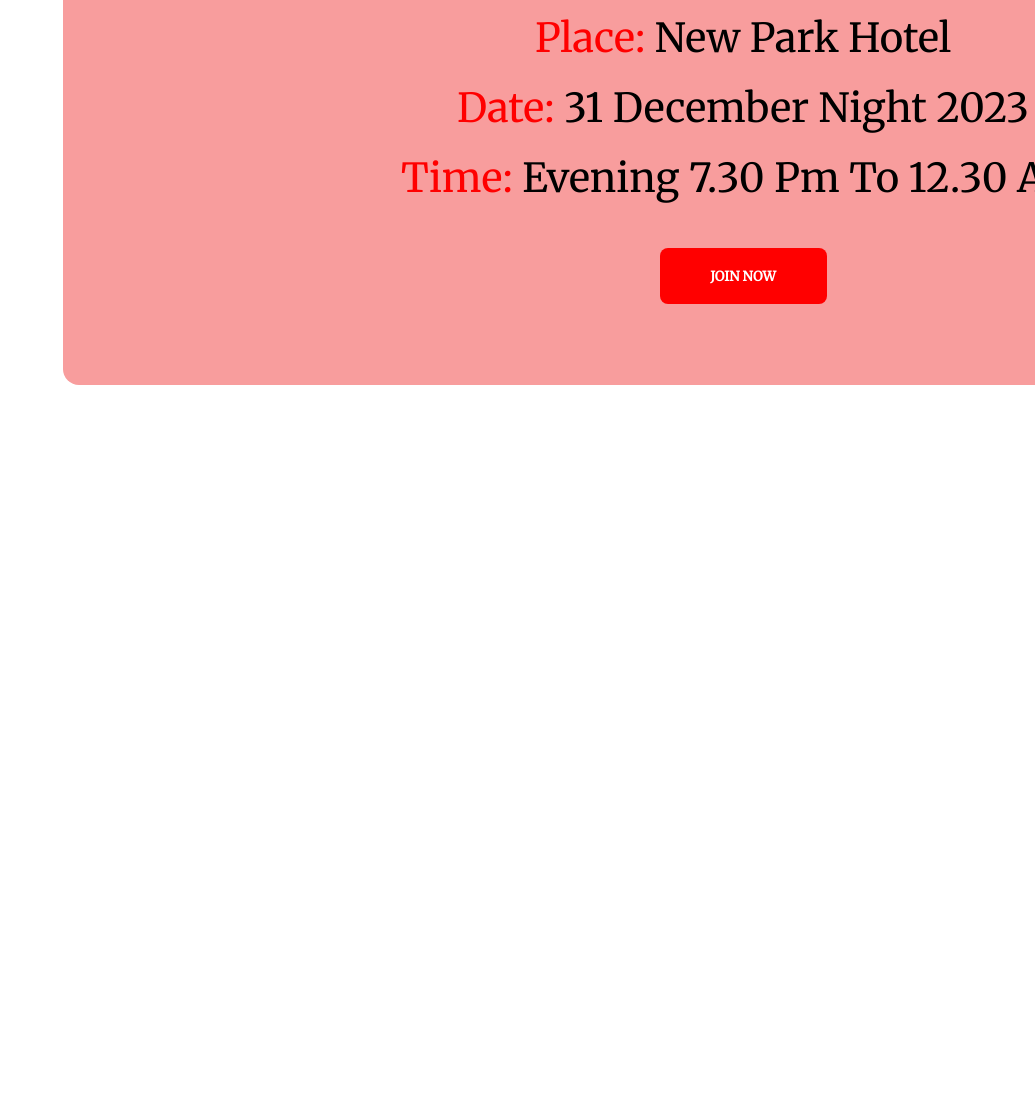
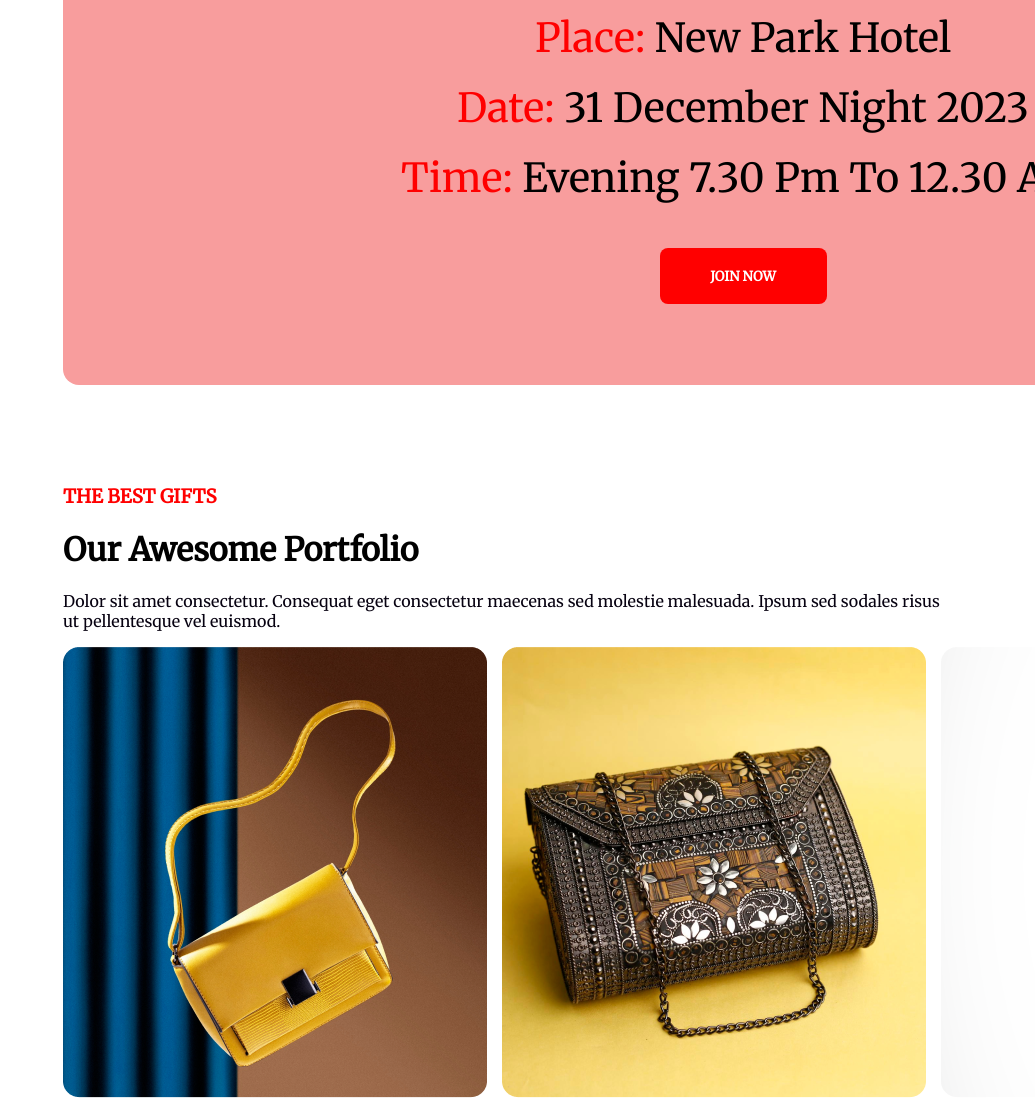
Before and after one commit to Occult09/Assignment-1, a plain HTML site: page index.html in a window 1280 px wide. Shown: the part 2521-3638 px from the top of the page, without its empty margins (245-1280 px from the left). Before the commit the page ends 2914 px from the top, so only its background shows below. Drawn offline with Linux system fonts and the light colour scheme.

Commit message:
product section added

```diff
--- a/index.html
+++ b/index.html
@@ -47,6 +47,27 @@
                 <li><button class="btn-primary">JOIN NOW</button></li>
             </ul>
         </div>
+        <div class="product-container">
+            <div class="product-contents">
+                <h3 class="product-title1">THE BEST  GIFTS</h3>
+                <h1 class="product-title2">Our Awesome Portfolio</h1>
+                <p class="product-description">Dolor sit amet consectetur. Consequat eget consectetur maecenas sed molestie malesuada. Ipsum sed sodales risus ut pellentesque vel euismod. </p>
+            </div>
+            <div class="product-images">
+                <div class="product-column">
+                    <img src="Images/Rectangle 3.png" alt="">
+                    <img src="Images/Rectangle 6.png" alt="">
+                </div>
+                <div class="product-column">
+                    <img src="Images/Rectangle 4.png" alt="">
+                    <img src="Images/Rectangle 7.png" alt="">
+                </div>
+                <div class="product-column">
+                    <img src="Images/Rectangle 5.png" alt="">
+                    <img src="Images/Rectangle 8.png" alt="">
+                </div>
+            </div>
+        </div>
     </main>
     <footer>
 
--- a/styles/styles.css
+++ b/styles/styles.css
@@ -98,3 +98,33 @@
 .address button{
     margin-top: 25px;
 }
+.product-container{
+    width: 1320px;
+    height: 1163px;
+    margin-left: 300px;
+    margin-top: 100px;
+}
+.product-contents{
+    max-width: 896px;
+}
+.product-title1{
+    color: red;
+    font-weight: bold;
+}
+.product-title2{
+    color: black;
+    font-weight: bolder;
+}
+.product-description{
+    color: #070211;
+}
+.product-column{
+    width: 424px;
+    padding-right: 15px;
+}
+.product-images{
+    display: flex;
+}
+.product-column img{
+    padding-bottom: 15px;
+}
```
